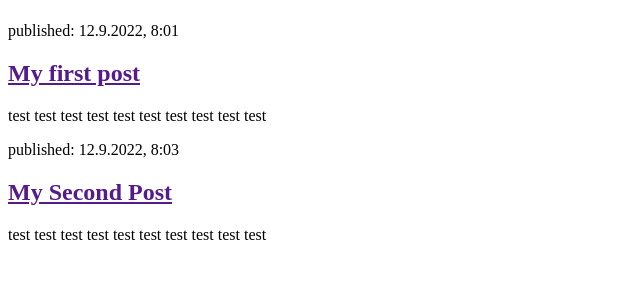
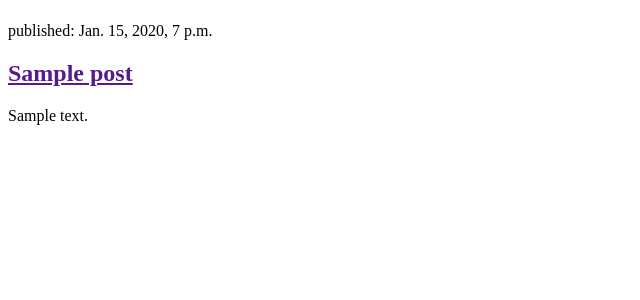
Before and after one commit to Lupercal13/my-first-blog, a Django app: page / in a window 1280 px wide. Shown: the part 58-358 px from the top of the page, without its empty margins (0-640 px from the left). Run offline with Django 3.2, Linux system fonts and the light colour scheme; tables that the repository leaves empty hold one stand-in row (values such as "Sample post").

Commit message:
Modified templates to display posts from database

```diff
--- a/blog/templates/blog/post_list.html
+++ b/blog/templates/blog/post_list.html
@@ -11,16 +11,13 @@
     <h1><a href="/">Django Girls Blog</a></h1>
    </header>
 
-   <article>
-    <time> published: 12.9.2022, 8:01</time>
-    <h2><a href="">My first post</a></h2>
-    <p>test test test test test test test test test test</p>
-   </article>
+  {% for post in posts %}
+    <article>
+        <time>published: {{ post.published_date }}</time>
+        <h2><a href="">{{ post.title }}</a></h2>
+        <p>{{ post.text|linebreaksbr }}</p>
+    </article>
+   {% endfor %}
 
-   <article>
-    <time>published: 12.9.2022, 8:03</time>
-    <h2><a href="">My Second Post</a></h2>
-    <p>test test test test test test test test test test</p>
-   </article>
 </body>
 </html>
--- a/blog/views.py
+++ b/blog/views.py
@@ -1,6 +1,7 @@
 from django.shortcuts import render
-
-# Create your views here.
+from django.utils import timezone
+from .models import Post
 
 def post_list(request):
-    return render(request, 'blog/post_list.html', {})
+    posts = Post.objects.filter(published_date__lte=timezone.now()).order_by('published_date')
+    return render(request, 'blog/post_list.html', {'posts': posts})
```
